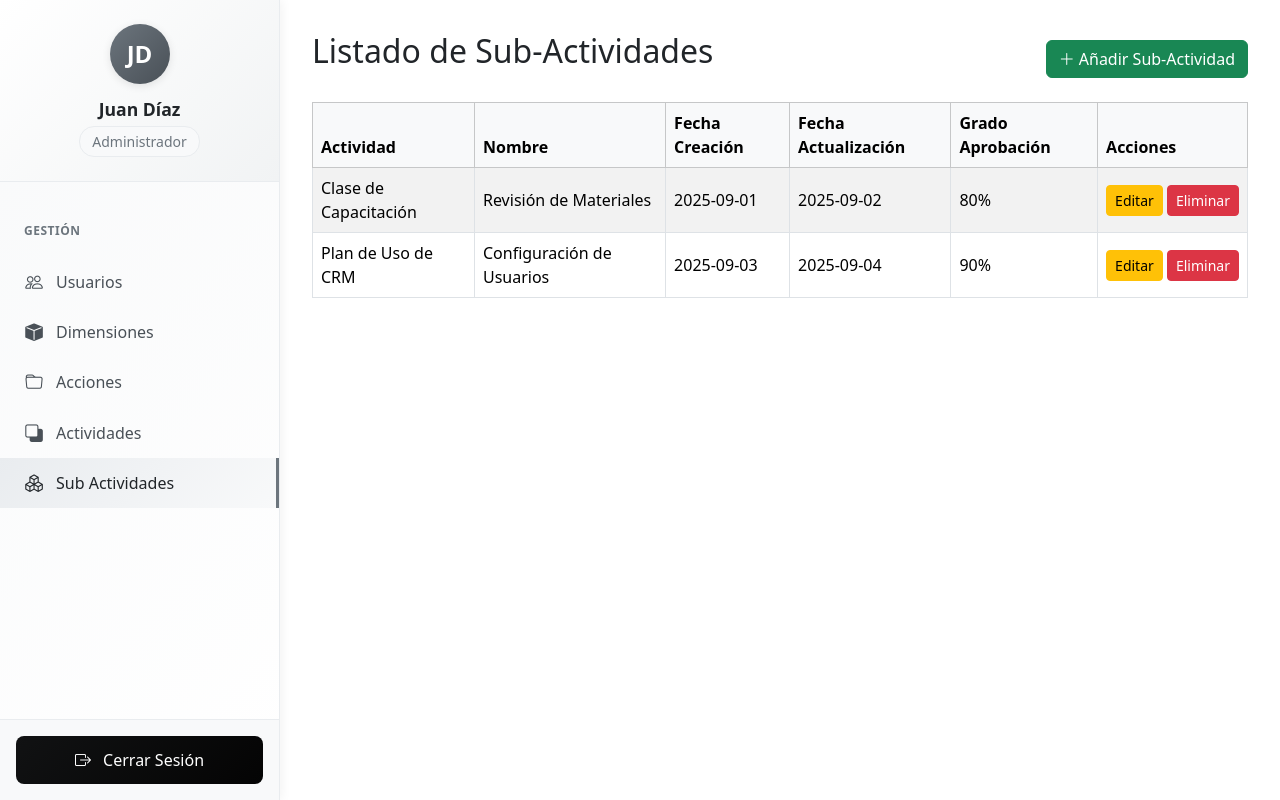
After one commit to Sebastian-G11/Proyecto_back_end, a Django app: page /sub_actividades/ in a window 1280 px wide. The commit adds this page. Run offline with Django 5.2, Linux system fonts and the light colour scheme; some libraries are stand-ins or nearby versions.

Commit message:
feat: lista de sub actividades con crud

```diff
--- a/gestorProyecto/sub_actividades/urls.py
+++ b/gestorProyecto/sub_actividades/urls.py
@@ -4,5 +4,5 @@ from sub_actividades.views import display_sub_actividades
 
 urlpatterns = [
     path('admin/', admin.site.urls),
-    path('/', display_sub_actividades)
+    path('', display_sub_actividades)
 ]
--- a/gestorProyecto/sub_actividades/views.py
+++ b/gestorProyecto/sub_actividades/views.py
@@ -1,5 +1,34 @@
 from django.shortcuts import render
+
+actividades = [
+    {
+        "actividad_id": 1,
+        "nombre": "Clase de capacitación"
+    },
+    {
+        "actividad_id": 2,
+        "nombre": "Plan de Uso de CRM"
+    }
+]
+
+subactividades = [
+    {
+        "actividad": "Clase de Capacitación",
+        "nombre": "Revisión de Materiales",
+        "fecha_creacion": "2025-09-01",
+        "fecha_actualizacion": "2025-09-02",
+        "grado_aprobacion": "80%"
+    },
+    {
+        "actividad": "Plan de Uso de CRM",
+        "nombre": "Configuración de Usuarios",
+        "fecha_creacion": "2025-09-03",
+        "fecha_actualizacion": "2025-09-04",
+        "grado_aprobacion": "90%"
+    }
+]
+
 
 # Create your views here.
 def display_sub_actividades(request):
-    return render(request, "sub_actividades/prueba2.html")
+    return render(request, "sub_actividades/lista_sub-actividades.html", { "actividades": actividades, "subactividades": subactividades })
--- /dev/null
+++ b/gestorProyecto/templates/sub_actividades/lista_sub-actividades.html
@@ -0,0 +1,129 @@
+<!DOCTYPE html>
+<html lang="es">
+  <head>
+    <meta charset="UTF-8" />
+    <meta name="viewport" content="width=device-width, initial-scale=1.0" />
+    <title>Document</title>
+  </head>
+  <body>
+    {% include "ui/navbar.html" %}
+    <main class="content" style="margin-left: 280px; padding: 2rem">
+      <div class="d-flex justify-content-between align-items-center mb-3">
+        <h2 class="mb-3">Listado de Sub-Actividades</h2>
+        <button class="btn btn-success" id="addSubActivityBtn"><i class="bi bi-plus-lg"></i> Añadir Sub-Actividad</button>
+      </div>
+
+      <div class="table-responsive">
+        <table class="table table-striped table-bordered align-middle" id="subActivitiesTable">
+          <thead class="table-light">
+            <tr>
+              <th>Actividad</th>
+              <th>Nombre</th>
+              <th>Fecha Creación</th>
+              <th>Fecha Actualización</th>
+              <th>Grado Aprobación</th>
+              <th>Acciones</th>
+            </tr>
+          </thead>
+          <tbody>
+            {% for sub in subactividades %}
+            <tr>
+              <td>{{ sub.actividad }}</td>
+              <td>{{ sub.nombre }}</td>
+              <td>{{ sub.fecha_creacion }}</td>
+              <td>{{ sub.fecha_actualizacion }}</td>
+              <td>{{ sub.grado_aprobacion }}</td>
+              <td class="text-nowrap">
+                <button class="btn btn-sm btn-warning edit-subactivity">Editar</button>
+                <button class="btn btn-sm btn-danger delete-subactivity">Eliminar</button>
+              </td>
+            </tr>
+            {% endfor %}
+          </tbody>
+        </table>
+      </div>
+
+      {% include "sub_actividades/modal.html" with actividades=actividades %}
+    </main>
+    <script>
+      document.addEventListener("DOMContentLoaded", () => {
+        const subActivityModal = new bootstrap.Modal(document.getElementById("subActivityModal"));
+        let currentRow = null;
+        const tableBody = document.querySelector("#subActivitiesTable tbody");
+
+        // Delegación de eventos
+        tableBody.addEventListener("click", (e) => {
+          const target = e.target;
+
+          // Editar subactividad
+          if (target.closest(".edit-subactivity")) {
+            currentRow = target.closest("tr");
+            const cells = currentRow.children;
+            const form = document.getElementById("subActivityForm");
+
+            // Selección dinámica de actividad
+            const select = form.actividad;
+            for (let i = 0; i < select.options.length; i++) {
+              if (select.options[i].text === cells[0].textContent) {
+                select.selectedIndex = i;
+                break;
+              }
+            }
+
+            form.nombre.value = cells[1].textContent;
+            form.grado_aprobacion.value = cells[4].textContent;
+            document.getElementById("subActivityModalLabel").textContent = "Editar Sub-Actividad";
+            subActivityModal.show();
+          }
+
+          // Eliminar subactividad
+          if (target.closest(".delete-subactivity")) {
+            const row = target.closest("tr");
+            if (confirm(`¿Seguro que quieres eliminar la sub-actividad "${row.children[1].textContent}"?`)) {
+              row.remove();
+            }
+          }
+        });
+
+        // Abrir modal para añadir subactividad
+        document.getElementById("addSubActivityBtn").addEventListener("click", () => {
+          currentRow = null;
+          const form = document.getElementById("subActivityForm");
+          form.reset();
+          document.getElementById("subActivityModalLabel").textContent = "Añadir Sub-Actividad";
+          subActivityModal.show();
+        });
+
+        // Guardar cambios (añadir o editar)
+        document.getElementById("saveSubActivityBtn").addEventListener("click", () => {
+          const form = document.getElementById("subActivityForm");
+          const actividadNombre = form.actividad.options[form.actividad.selectedIndex].text;
+
+          if (currentRow) {
+            // Editar
+            currentRow.children[0].textContent = actividadNombre;
+            currentRow.children[1].textContent = form.nombre.value;
+            currentRow.children[4].textContent = form.grado_aprobacion.value;
+          } else {
+            // Añadir nueva fila
+            const newRow = document.createElement("tr");
+            newRow.innerHTML = `
+        <td>${actividadNombre}</td>
+        <td>${form.nombre.value}</td>
+        <td>${new Date().toLocaleDateString()}</td>
+        <td>${new Date().toLocaleDateString()}</td>
+        <td>${form.grado_aprobacion.value}</td>
+        <td class="text-nowrap">
+          <button class="btn btn-sm btn-warning edit-subactivity">Editar</button>
+          <button class="btn btn-sm btn-danger delete-subactivity">Eliminar</button>
+        </td>
+      `;
+            tableBody.appendChild(newRow);
+          }
+
+          subActivityModal.hide();
+        });
+      });
+    </script>
+  </body>
+</html>
--- /dev/null
+++ b/gestorProyecto/templates/sub_actividades/modal.html
@@ -0,0 +1,44 @@
+<!-- Modal Editar / Añadir Sub-Actividad -->
+<div class="modal fade" id="subActivityModal" tabindex="-1" aria-labelledby="subActivityModalLabel" aria-hidden="true">
+  <div class="modal-dialog">
+    <div class="modal-content">
+      <div class="modal-header">
+        <h5 class="modal-title" id="subActivityModalLabel">Editar Sub-Actividad</h5>
+        <button type="button" class="btn-close" data-bs-dismiss="modal" aria-label="Cerrar"></button>
+      </div>
+      <div class="modal-body">
+        <form id="subActivityForm">
+          <!-- Actividad como select -->
+          <div class="mb-3">
+            <label class="form-label">Actividad</label>
+            <select class="form-select" name="actividad" required>
+              <option value="" selected disabled>Selecciona una actividad</option>
+              {% for act in actividades %}
+              <option value="{{ act.nombre }}">{{ act.nombre }}</option>
+              {% endfor %}
+            </select>
+          </div>
+
+          <!-- Nombre -->
+          <div class="mb-3">
+            <label class="form-label">Nombre</label>
+            <input type="text" class="form-control" name="nombre" required />
+          </div>
+
+          <!-- Grado Aprobación -->
+          <div class="mb-3">
+            <label class="form-label">Grado Aprobación</label>
+            <input type="text" class="form-control" name="grado_aprobacion" />
+          </div>
+
+          <!-- Campos ocultos para manejo interno -->
+          <input type="hidden" name="rowIndex" />
+        </form>
+      </div>
+      <div class="modal-footer">
+        <button type="button" class="btn btn-secondary" data-bs-dismiss="modal">Cancelar</button>
+        <button type="button" class="btn btn-primary" id="saveSubActivityBtn">Guardar cambios</button>
+      </div>
+    </div>
+  </div>
+</div>
--- a/gestorProyecto/templates/ui/navbar.html
+++ b/gestorProyecto/templates/ui/navbar.html
@@ -209,6 +209,10 @@
           <i class="bi bi-subtract"></i>
           Actividades
         </a>
+        <a class="nav-link" href="/sub_actividades">
+          <i class="bi bi-boxes"></i>
+          Sub Actividades
+        </a>
       </nav>
     </div>
 
```
Also changed, not shown: gestorProyecto/templates/sub_actividades/prueba2.html (deleted, +0 -11 lines).
